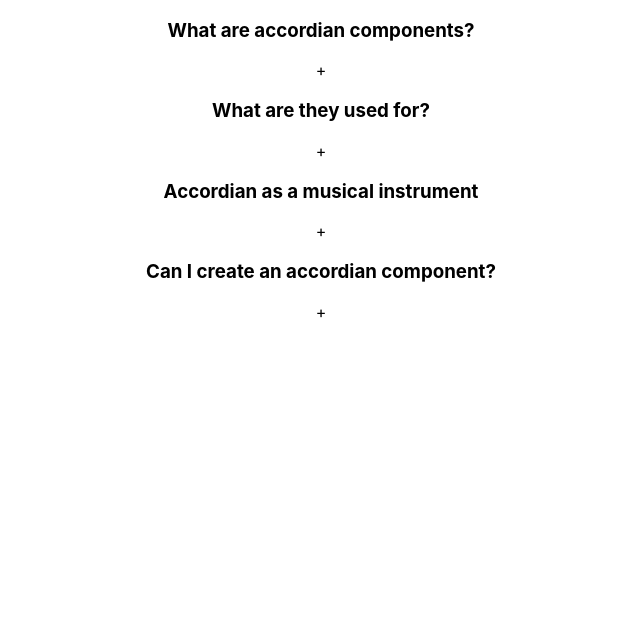
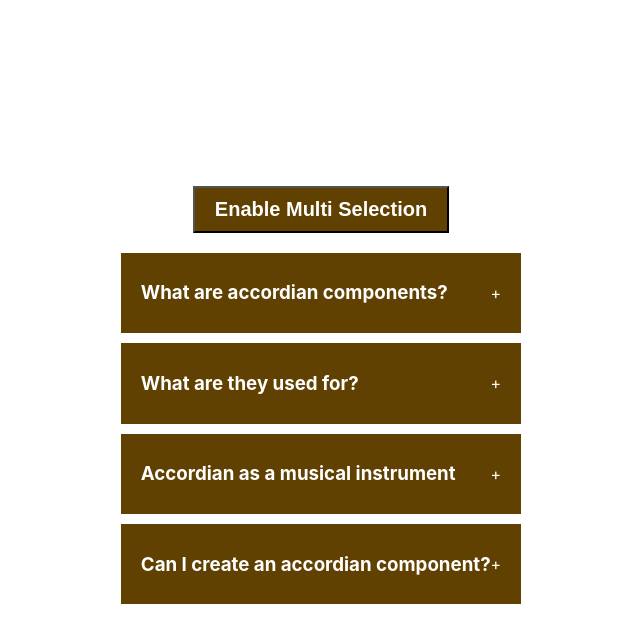
Before and after one commit to nstone213/reactjs-interview-projects, a React (Create React App) app: page / in a window 1280 px wide. Shown: the top 642 px of the page, without its empty margins (319-959 px from the left). Built offline with nearby package versions, Linux system fonts and the light colour scheme.

Commit message:
Multi Selection CSS

```diff
--- a/src/components/accordian/index.jsx
+++ b/src/components/accordian/index.jsx
@@ -3,6 +3,7 @@
 
 import { useState } from "react";
 import data from "./data"
+import './styles.css'
 
 export default function Accordian() {
 
@@ -14,6 +15,7 @@
     }
 
     return <div className="wrapper">
+        <button>Enable Multi Selection</button>
         <div className="accordian">
             {data && data.length > 0 ? (
                 data.map((dataItem) => (
--- a/src/components/accordian/styles.css
+++ b/src/components/accordian/styles.css
@@ -0,0 +1,41 @@
+.wrapper {
+    display: flex;
+    height: 100vh;
+    width: 100vw;
+    justify-content: center;
+    align-items: center;
+    flex-direction: column;
+    gap: 20px;
+}
+
+.wrapper button {
+    padding: 10px 20px;
+    background: #614101;
+    color: #ffffff;
+    font-weight: bold;
+    font-size: 20px;
+    cursor: pointer;
+}
+
+.accordion {
+    width: 500px;
+}
+
+.item {
+    background: #614101;
+    margin-bottom: 10px;
+    padding: 10px 20px;
+}
+
+.title {
+    color: #ffffff;
+    display: flex;
+    justify-content: space-between;
+    align-items: center;
+    cursor: pointer;
+}
+
+.content {
+    color: #ffffff;
+    height: auto;
+}
```
